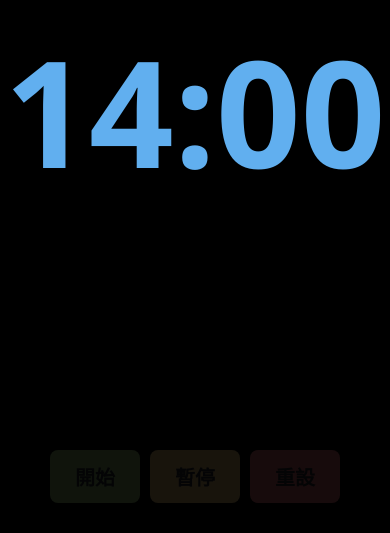
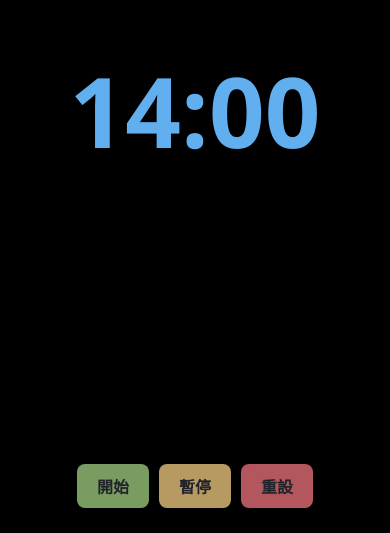
Before and after one commit to Linda62345/Countdown-Timer, a plain HTML site: page index.html in a window 390 px wide. Shown: the part 311-844 px from the top of the page. Drawn offline with Linux system fonts and the light colour scheme.

Commit message:
修改不同設備顯示

```diff
--- a/index.html
+++ b/index.html
@@ -17,19 +17,23 @@
             overflow: hidden;
         }
         .time {
-            font-size: 38vw;
+            /* 使用 min(vw, vh) 讓文字在任何設備都能完美填滿畫面且不產生捲軸 */
+            font-size: min(28vw, 40vh);
             font-weight: bold;
             font-variant-numeric: tabular-nums;
             color: #61afef;
             line-height: 1;
+            text-align: center;
         }
         .controls {
             position: absolute;
-            bottom: 30px;
+            bottom: 5vh;
             opacity: 0.1;
             transition: opacity 0.3s;
             display: flex;
-            gap: 10px;
+            gap: 15px;
+            flex-wrap: wrap; /* 空間不足時自動換行 */
+            justify-content: center;
         }
         .controls:hover {
             opacity: 1;
@@ -43,10 +47,14 @@
             background-color: #98c379;
             color: #282c34;
             font-weight: bold;
-            transition: background-color 0.2s;
+            transition: background-color 0.2s, transform 0.1s;
+            box-shadow: 0 4px 6px rgba(0, 0, 0, 0.3); /* 增加按鈕質感 */
         }
         button:hover {
             background-color: #7cb359;
+        }
+        button:active {
+            transform: scale(0.95); /* 點擊時內縮效果 */
         }
         .btn-pause {
             background-color: #e5c07b;
@@ -59,6 +67,22 @@
         }
         .btn-reset:hover {
             background-color: #be5046;
+        }
+
+        /* 手機/小螢幕的響應式設定 */
+        @media screen and (max-width: 768px) {
+            .time {
+                font-size: 25vw; /* 讓手機有足夠清楚的字體 */
+            }
+            .controls {
+                opacity: 0.8; /* 手機沒有 hover，預設就顯示一部分的透明度 */
+                bottom: 25px;
+                gap: 10px;
+            }
+            button {
+                padding: 10px 20px;
+                font-size: 16px; /* 按鈕稍微縮小 */
+            }
         }
     </style>
 </head>
```
